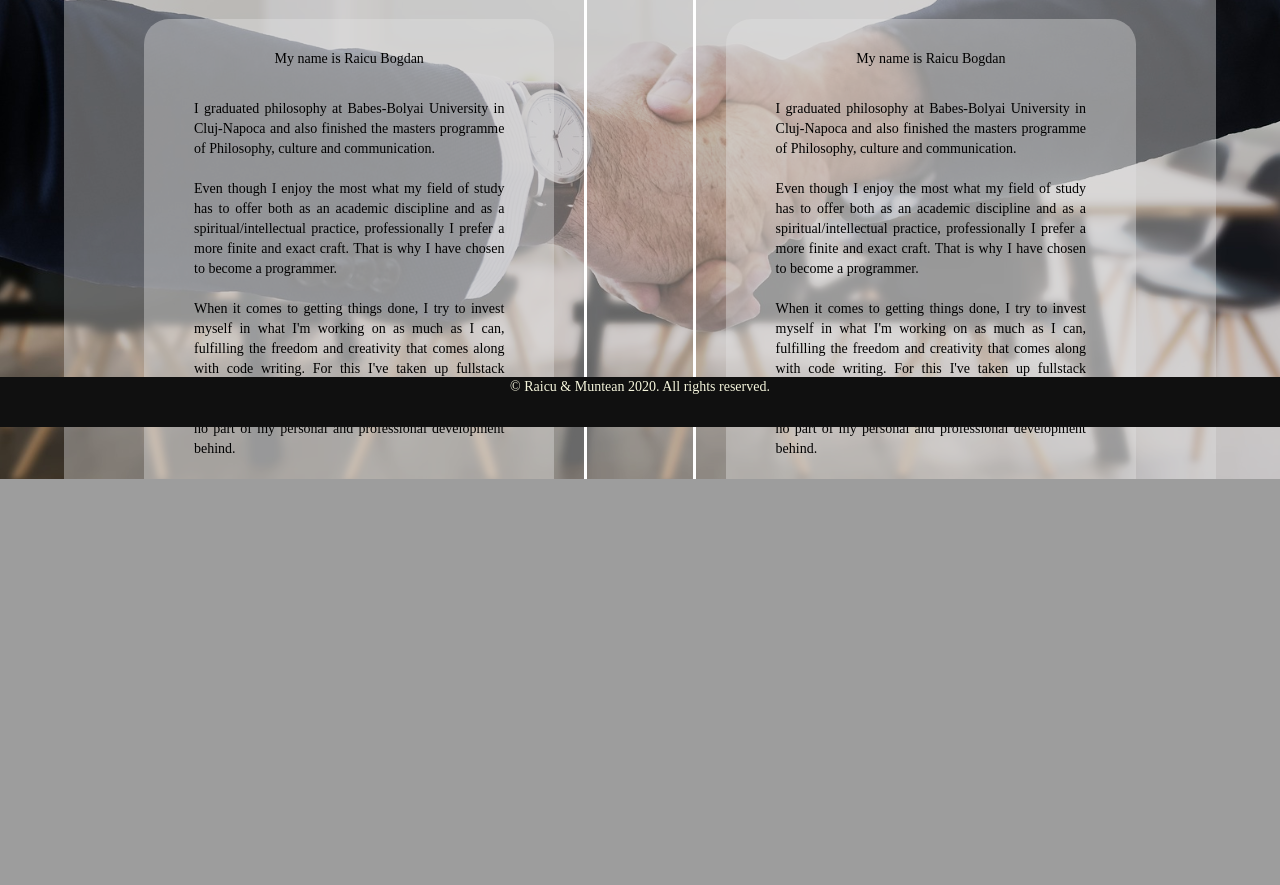
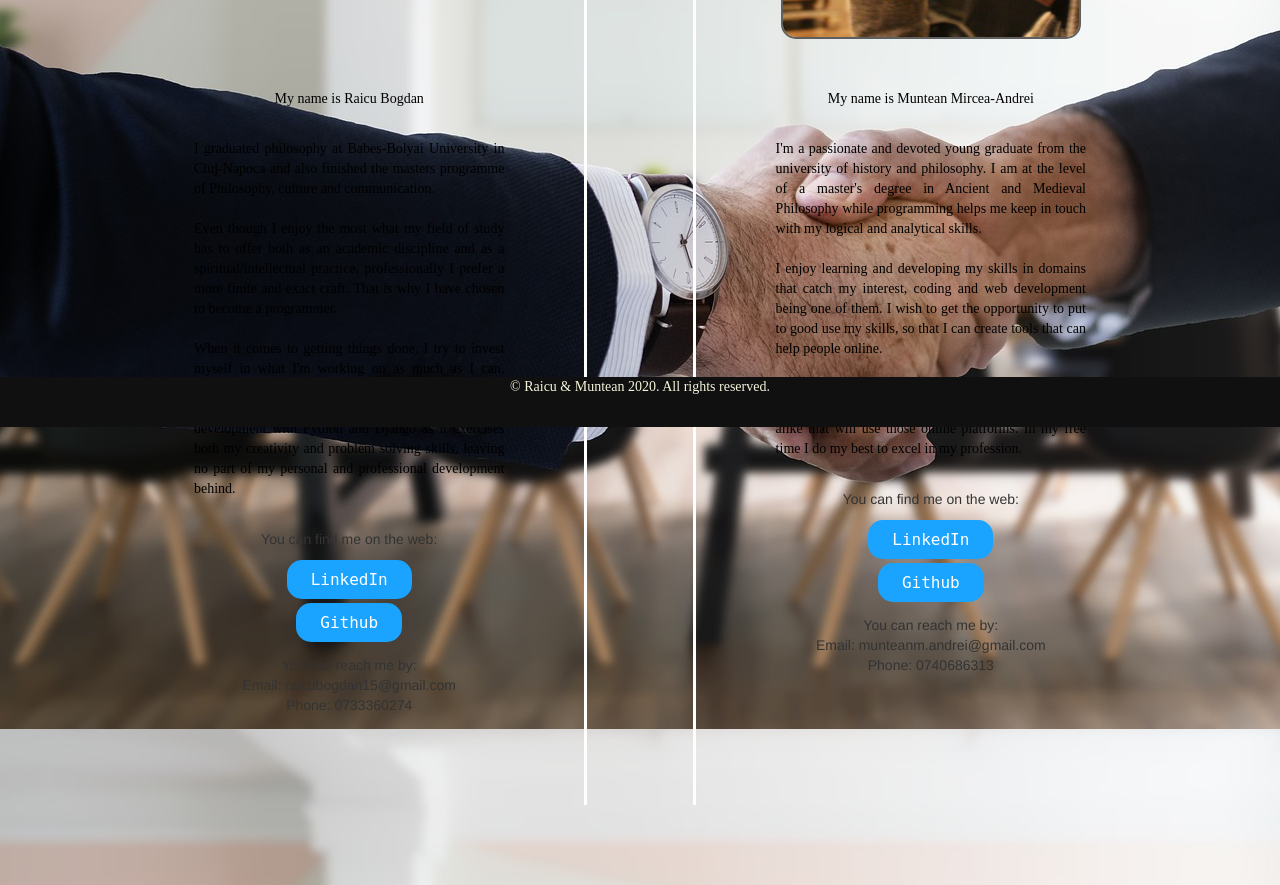
Before and after one commit to DailyJobsProject/dailyjobs, a Django app: page /about in a window 1280 px wide. Shown: the part 373-1258 px from the top of the page. Before the commit the page ends 852 px from the top, so only its background shows below. Run offline with Django 3.2, Linux system fonts and the light colour scheme; some libraries are stand-ins or nearby versions.

Commit message:
fixed bugs

```diff
--- a/posts/templates/posts/companypost_detail.html
+++ b/posts/templates/posts/companypost_detail.html
@@ -24,7 +24,7 @@
 
 		</div>
 		<br>
-		<p class="job-description" >{{companypost.description}}</p>
+		<p class="job-description" style="font-size: medium;" >{{companypost.description}}</p>
 		<br>
 
 		<p class="serif">Between: {{ companypost.start_date }} - {{ companypost.end_date }}</p>
--- a/posts/templates/posts/companypost_list.html
+++ b/posts/templates/posts/companypost_list.html
@@ -29,7 +29,7 @@
 				</div>
 
 				{% for post in posts %}
-					<div class="gray-box" style="min-width: 1100px;">
+					<div class="gray-box" style=" background-color: rgba(242, 242, 252, 0.7); min-width: 1100px;">
 						<h4 style="margin-left: 10px; color: black;">
 							<a class="serif xx-large margin-bottom"  href="{% url 'posts:detail' pk=post.pk %}">
 								{{post.title}}
--- a/static/css/style.css
+++ b/static/css/style.css
@@ -190,6 +190,8 @@ html, content {
     font-family: 'Open Sans', sans-serif;
 }
 
+
+}
 /* div IN base.html */
 .content {
     background-repeat: no-repeat;
@@ -206,7 +208,7 @@ html, content {
     border: black;
     border-radius: 25px;
     padding: 30px 50px 50px 50px;
-    background-color: rgba(225, 225, 225, 0.4);
+    background-color: rgba(242, 242, 242 0.4);
 }
 
 /* HOVER OPTIONS */
@@ -233,6 +235,7 @@ input[type="submit"]:hover {
 
 .post-description .general-btn:hover {
     color: gray;
+
 }
 
 .personal-posts a:hover{
--- a/users/templates/about.html
+++ b/users/templates/about.html
@@ -5,9 +5,9 @@
 <div class="top-margin bot-margin">
   <div class="about gray-box flex space-between">
       <div class="right-border center" style="width: 45%;">
-        <img class="about-img" src="{% static 'bogdan.jpg' %}" alt="img" >
+        <img class="about-img " src="{% static 'bogdan.jpg' %}" alt="img" >
         <br><br>
-        <div class="gray-box right-margin left-margin bot-margin">
+        <div class="gray-box right-margin left-margin bot-margin" style="margin-top: 40px;">
           <p style="color: black;">My name is Raicu Bogdan</p><br>
           <p class="justify" style="color: black;">
             I graduated philosophy at Babes-Bolyai University
@@ -45,39 +45,33 @@
       </div>
 
     <div class="left-border center" style="width: 45%;">
-      <img class="about-img" src="{% static 'bogdan.jpg' %}" alt="img" >
+      <img class="about-img" src="{% static 'andrei.jpg' %}" style="height: 300px; width: 300px;" alt="img" >
       <br><br>
 
       <div class="gray-box right-margin left-margin bot-margin">
-        <p style="color: black;">My name is Raicu Bogdan</p><br>
+        <p style="color: black;">My name is Muntean Mircea-Andrei</p><br>
         <p class="justify" style="color: black;">
-          I graduated philosophy at Babes-Bolyai University
-          in Cluj-Napoca and also finished the masters programme
-          of Philosophy, culture and communication. <br><br>
+          I'm a passionate and devoted young graduate from the university of history and philosophy.
+          I am at the level of a master's degree in Ancient and Medieval Philosophy while programming helps me keep in
+          touch with my logical and analytical skills. <br><br>
 
-          Even though I enjoy the most what my field of study
-          has to offer both as an academic discipline and as
-          a spiritual/intellectual practice, professionally
-          I prefer a more finite and exact craft. That is why I
-          have chosen to become a programmer. <br><br>
+          I enjoy learning and developing my skills in domains that catch my interest,
+          coding and web development being one of them.
+          I wish to get the opportunity to put to good use my skills, so that I can create tools that can help people
+          online.  <br><br>
 
-          When it comes to getting things done, I try to invest myself in
-          what I'm working on as much as I can, fulfilling the
-          freedom and creativity that comes along with code writing.
-          For this I've taken up fullstack development with Python and
-          Django as it exercises both my creativity and problem solving
-          skills, leaving no part of my personal and professional
-          development behind. <br><br>
+          I'm looking forward to seeing my hard work become easily accessible to both companies and customers
+          alike that will use those online platforms.  In my free time I do my best to excel in my profession.<br><br>
         </p>
 
         You can find me on the web: <br><br>
-        <a class="general-btn" style="font-size: large;" href="https://www.linkedin.com/in/bogdan-raicu-45a393131/">LinkedIn</a><br><br>
-        <a class="general-btn" style="font-size: large;" href="https://github.com/raicubogdan/">Github</a>
+        <a class="general-btn" style="font-size: large;" href="https://www.linkedin.com/in/muntean-mircea-andrei-39141a1ab/">LinkedIn</a><br><br>
+        <a class="general-btn" style="font-size: large;" href="https://github.com/zulu607i">Github</a>
         <br><br>
 
         You can reach me by: <br>
-        Email: raicubogdan15@gmail.com <br>
-        Phone: 0733360274
+        Email: munteanm.andrei@gmail.com <br>
+        Phone: 0740686313
 
         </p>
 
--- a/users/templates/employee_detail.html
+++ b/users/templates/employee_detail.html
@@ -36,7 +36,7 @@
             <h2>About</h2>
             <p class="justify medium">{{ employee.about }}</p>
             <h3 class="serif">Phone: {{ employee.telephone }}</h3>
-            <br>
+
             <!-- Update employee.about -->
             <form action="{% url 'users:employee_update' pk=user.pk%}">
                 <input class="general-btn" type="submit" value="Edit Description" />
@@ -58,7 +58,7 @@
             <!-- If there the user uploaded a CV, it will be fetched from media/CVs -->
             {% if employee.cv %}
               <span>
-                <h3>
+                <h3 class="bot-margin">
                     <a class="general-btn" href="{{ employee.cv.url }}">{{ employee.user.username }}'s CV</a>
                 </h3>
               </span>
```
Also changed, not shown: static/andrei.jpg (added).
